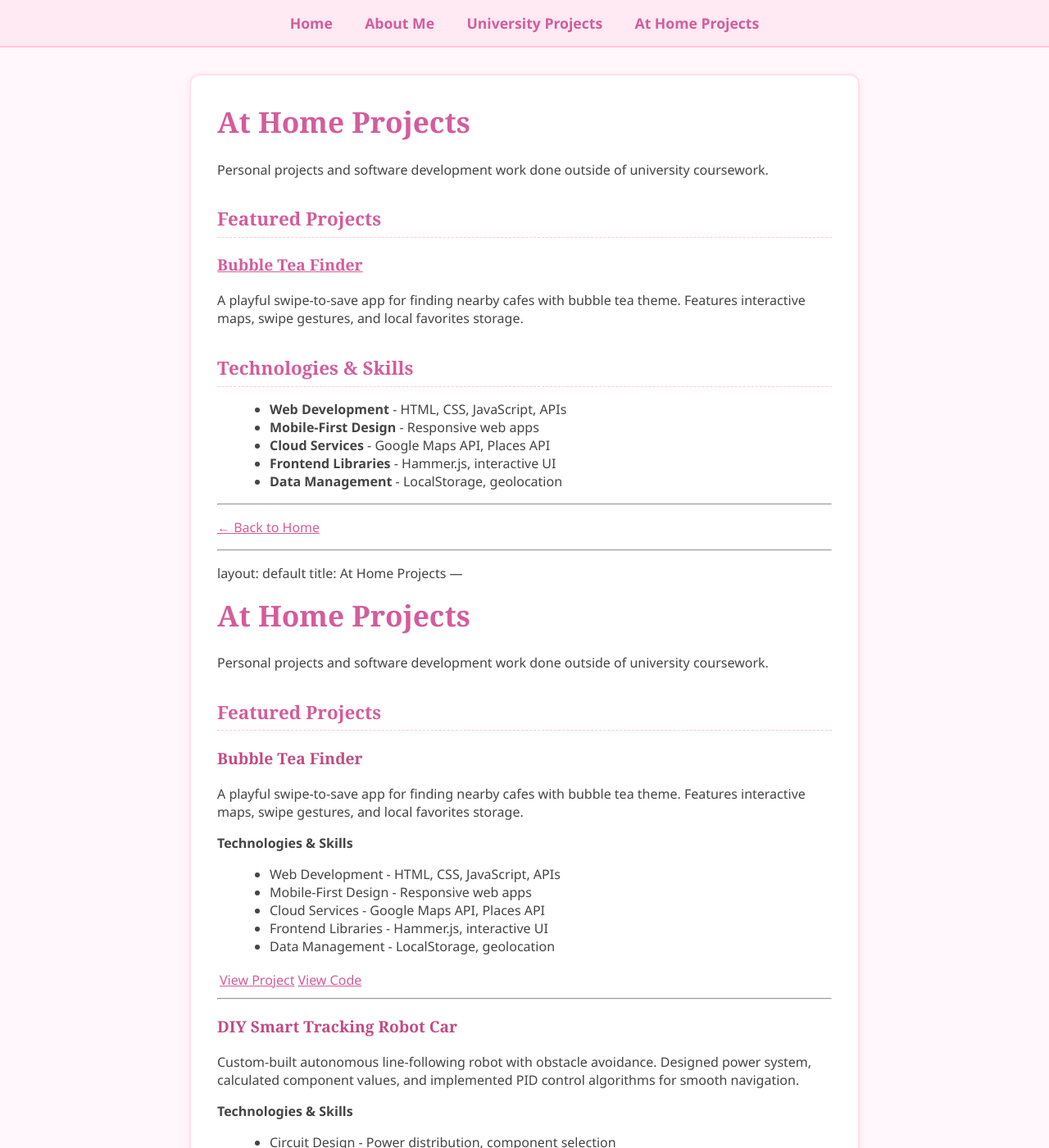
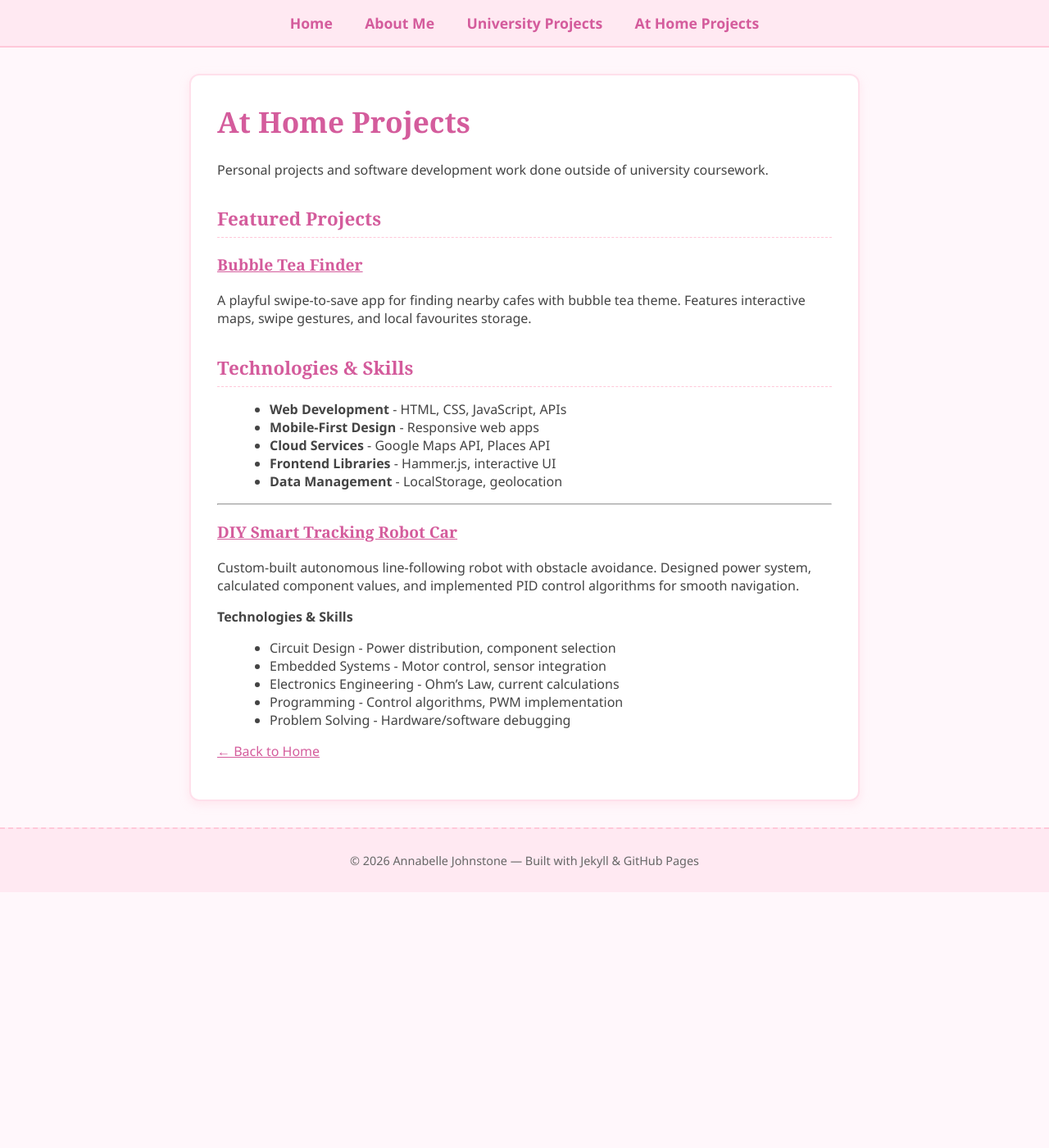
Before and after one commit to AnnabelleJohnstone/AJengineering-projects, a Jekyll site: the page built from home-projects.md, in a window 1280 px wide and 1400 px high. Shown: the whole window at 82% size. Built offline with Jekyll 4.4.1, drawn with Linux system fonts in a browser that asks for light colours.

Commit message:
Fix spelling and update project descriptions
Updated project details and corrected spelling of 'favourites'.

```diff
--- a/home-projects.md
+++ b/home-projects.md
@@ -9,7 +9,7 @@
 ## Featured Projects
 
 ###  [Bubble Tea Finder](/_projects/bubble-tea-finder.md)
-A playful swipe-to-save app for finding nearby cafes with bubble tea theme. Features interactive maps, swipe gestures, and local favorites storage.
+A playful swipe-to-save app for finding nearby cafes with bubble tea theme. Features interactive maps, swipe gestures, and local favourites storage.
 
 ## Technologies & Skills
 
@@ -21,34 +21,8 @@
 
 ---
 
-[← Back to Home]({{ '/' | relative_url }})
 
----
-layout: default
-title: At Home Projects
----
-
-# At Home Projects
-
-Personal projects and software development work done outside of university coursework.
-
-## Featured Projects
-
-###  Bubble Tea Finder
-A playful swipe-to-save app for finding nearby cafes with bubble tea theme. Features interactive maps, swipe gestures, and local favorites storage.
-
-**Technologies & Skills**
-* Web Development - HTML, CSS, JavaScript, APIs
-* Mobile-First Design - Responsive web apps
-* Cloud Services - Google Maps API, Places API
-* Frontend Libraries - Hammer.js, interactive UI
-* Data Management - LocalStorage, geolocation
-
-[View Project]({{ '/at-home-projects/bubble-tea-finder/' | relative_url }}) | [View Code](https://github.com/AnnabelleJohnstone/BubbleTeaCafeFinder)
-
----
-
-###  DIY Smart Tracking Robot Car
+###  [DIY Smart Tracking Robot Car](/_projects/personal-projects/bubble-tea-finder.md)
 Custom-built autonomous line-following robot with obstacle avoidance. Designed power system, calculated component values, and implemented PID control algorithms for smooth navigation.
 
 **Technologies & Skills**
@@ -59,5 +33,5 @@
 * Problem Solving - Hardware/software debugging
 
 
-[View Project]({{ '/at-home-projects/robot-car/' | relative_url }})
- [← Back to Home]({{ '/' | relative_url }})
+
+[← Back to Home]({{ '/' | relative_url }})
```
